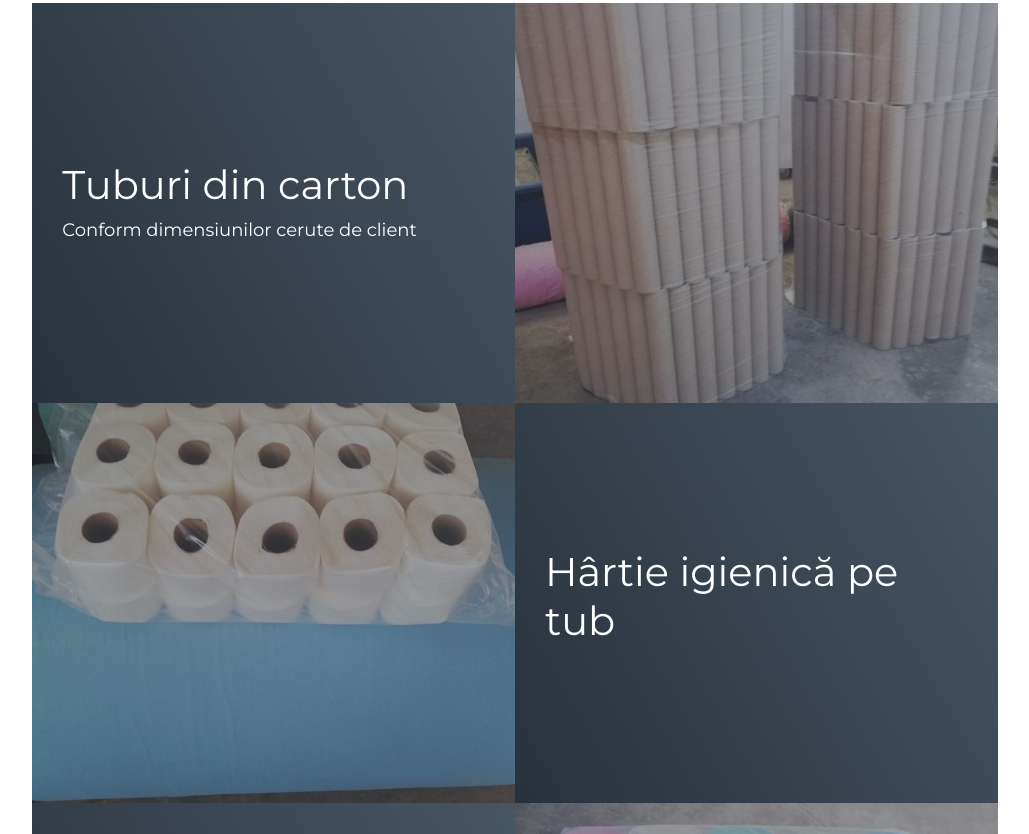
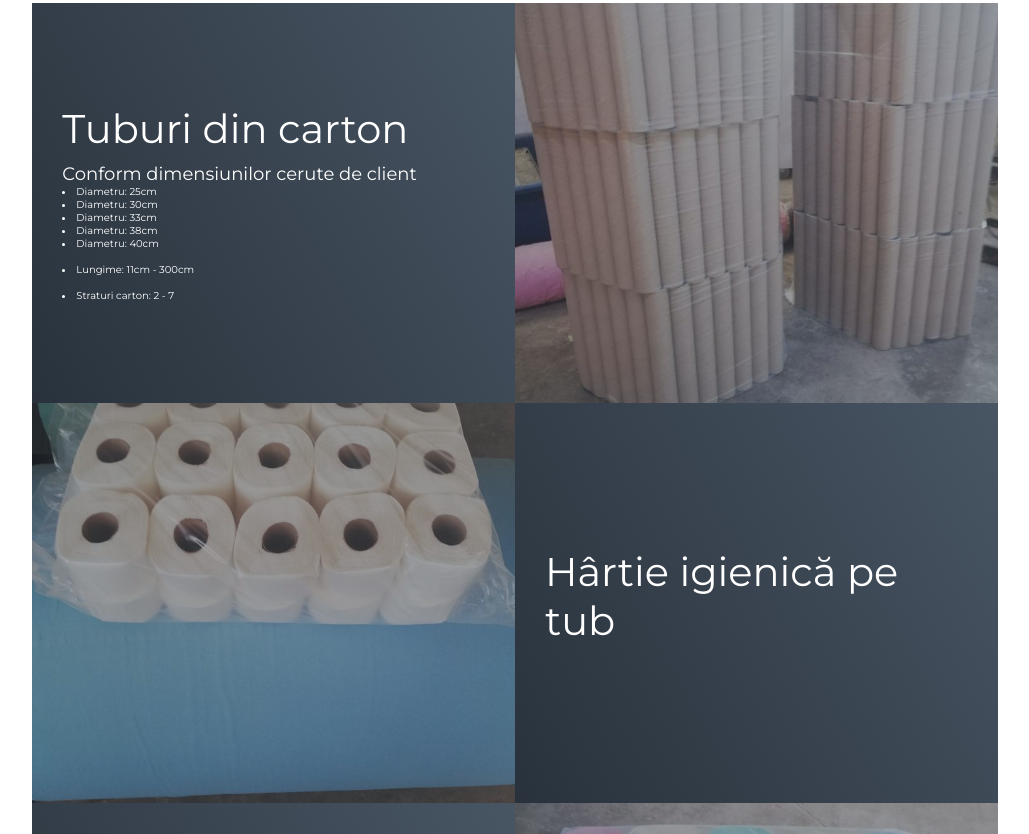
Before and after one commit to alexsoimu/business_page, a plain HTML site: page index.html in a window 1280 px wide. Shown: the part 1820-2654 px from the top of the page, without its empty margins (125-1154 px from the left). Drawn offline with Linux system fonts and the light colour scheme.

Commit message:
feature-business

```diff
--- a/index.html
+++ b/index.html
@@ -98,7 +98,15 @@
             <div class="project-info">
               <h1>Tuburi din carton</h1>
               <h2>Conform dimensiunilor cerute de client</h2>
-              <p></p>
+              <li>Diametru: 25cm</li>
+              <li>Diametru: 30cm</li>
+              <li>Diametru: 33cm</li>
+              <li>Diametru: 38cm</li>
+              <li>Diametru: 40cm</li>
+              <br>
+              <li>Lungime: 11cm - 300cm</li>
+              <br>
+              <li>Straturi carton: 2 - 7</li>
             </div>
             <div class="project-img">
               <img src="./img/produs-1.jpg" alt="img" />
@@ -218,7 +226,7 @@
               </div>
               <div class="contact-info">
                 <h1>Adresă</h1>
-                <h2>Dăbuleni, Dolj, Strada Tăbăcăriei, numărul 1</h2>
+                <h2>Dăbuleni, Dolj, Strada Tabaci, numărul 1</h2>
               </div>
             </div>
           </div>
```
